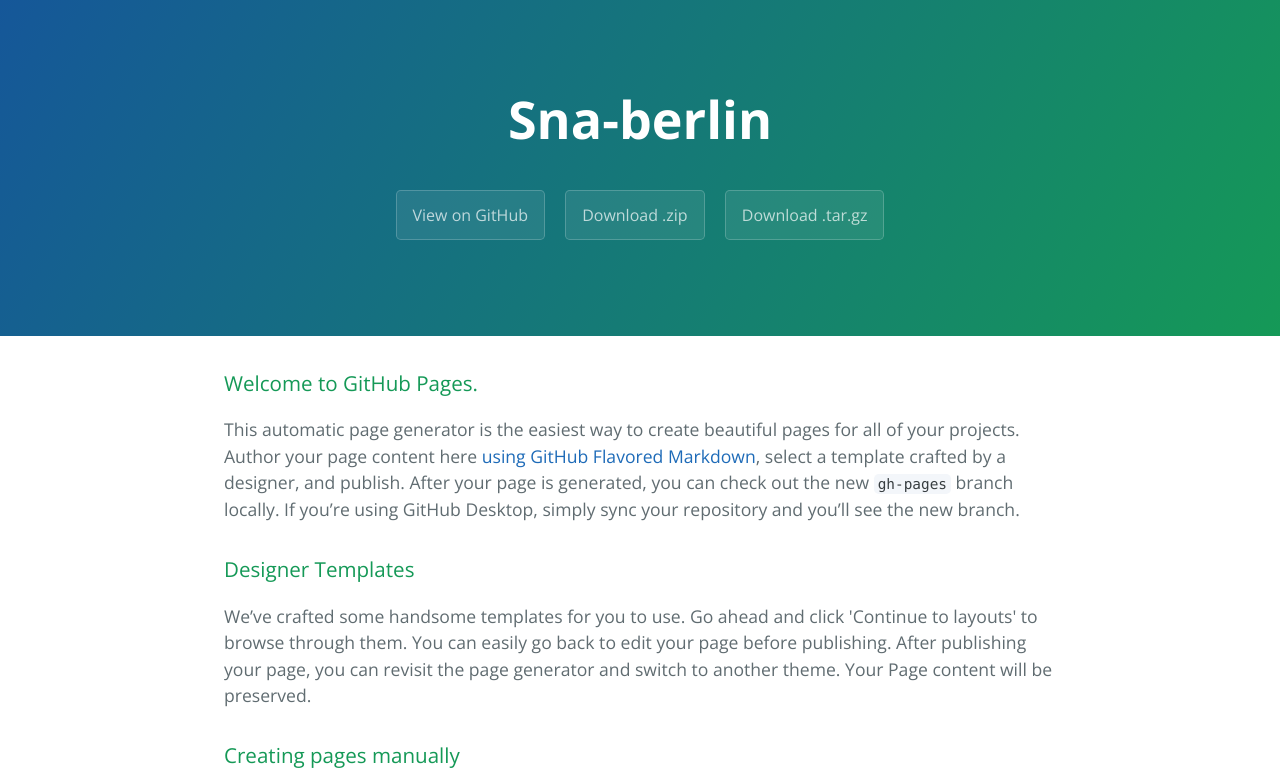
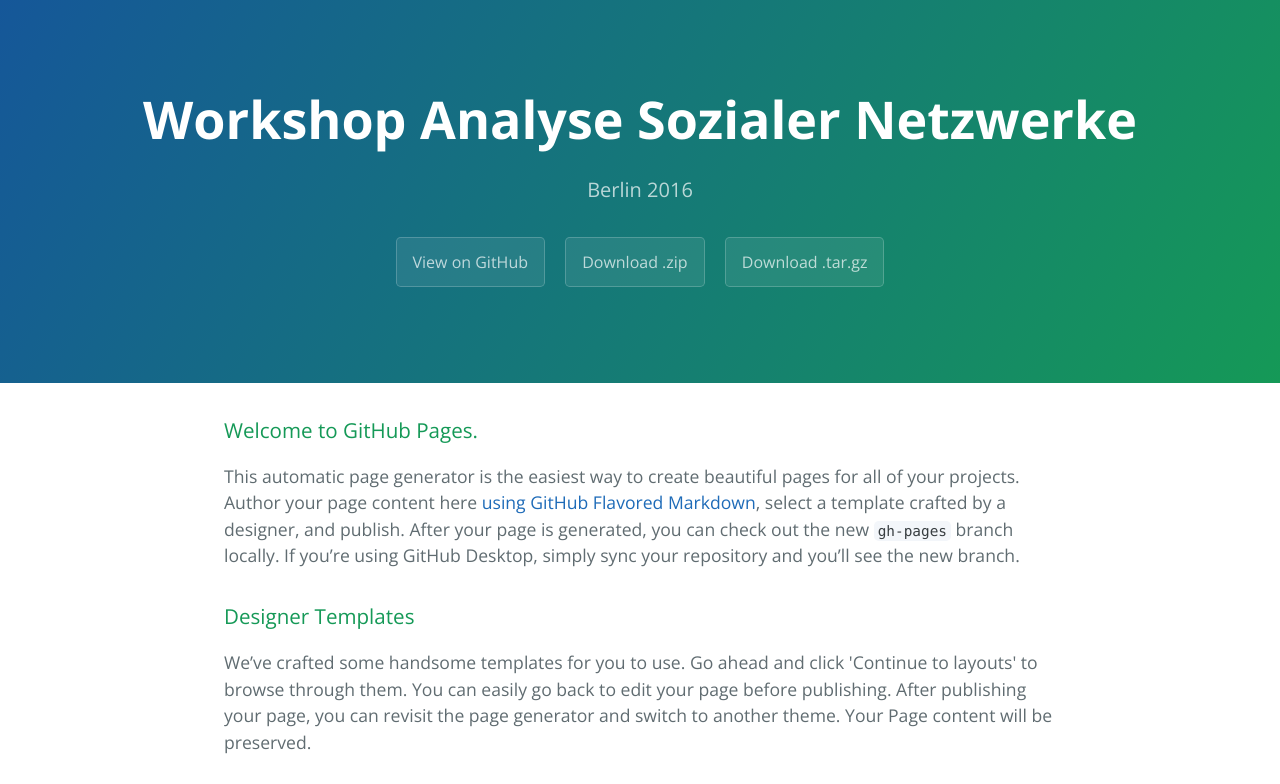
Before and after one commit to thorstenhenke/sna-berlin, a plain HTML site: page index.html in a window 1280 px wide. Shown: the top 784 px of the page. Drawn offline with nearby package versions, Linux system fonts and the light colour scheme.

Commit message:
Korrekter Titel

```diff
--- a/index.html
+++ b/index.html
@@ -11,8 +11,8 @@
   </head>
   <body>
     <section class="page-header">
-      <h1 class="project-name">Sna-berlin</h1>
-      <h2 class="project-tagline"></h2>
+      <h1 class="project-name">Workshop Analyse Sozialer Netzwerke</h1>
+      <h2 class="project-tagline">Berlin 2016</h2>
       <a href="https://github.com/thorstenhenke/sna-berlin" class="btn">View on GitHub</a>
       <a href="https://github.com/thorstenhenke/sna-berlin/zipball/master" class="btn">Download .zip</a>
       <a href="https://github.com/thorstenhenke/sna-berlin/tarball/master" class="btn">Download .tar.gz</a>
```
